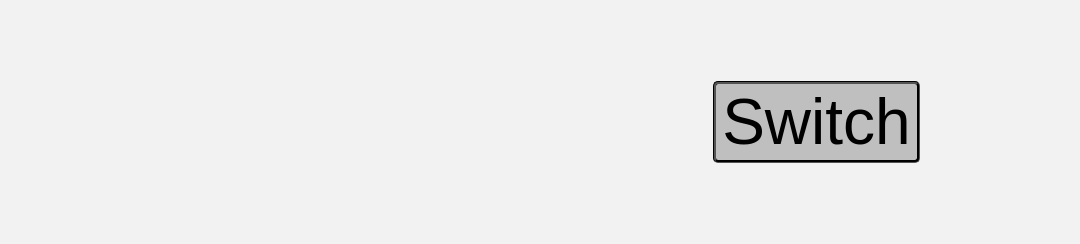
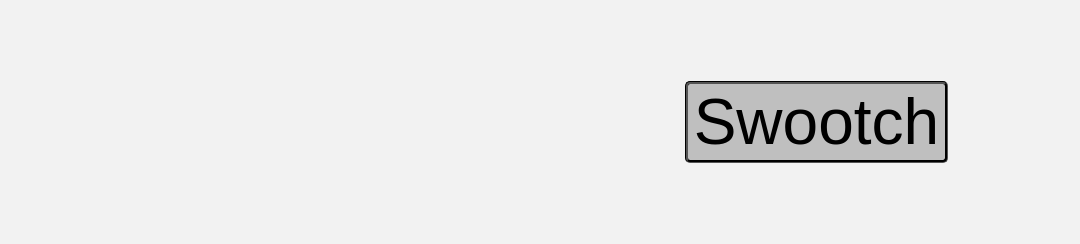
Before and after one commit to dallinmoak/distance_converter, a plain HTML site: page index.html in a window 1280 px wide. Shown: the part 327-571 px from the top of the page, without its empty margins (0-1080 px from the left). Drawn offline with Linux system fonts and the light colour scheme.

Commit message:
changed the switch button text

```diff
--- a/index.html
+++ b/index.html
@@ -55,7 +55,7 @@ button:hover{
 		  <tr style='line-height:200%'>
 		  	<td></td>
 
-		    <td><button id='swi'>Switch</button></td>
+		    <td><button id='swi'>Swootch</button></td>
 		  </tr>
 		  <tr>
 		  	<td><p id='lab2'>Miles:</p></td>
```
